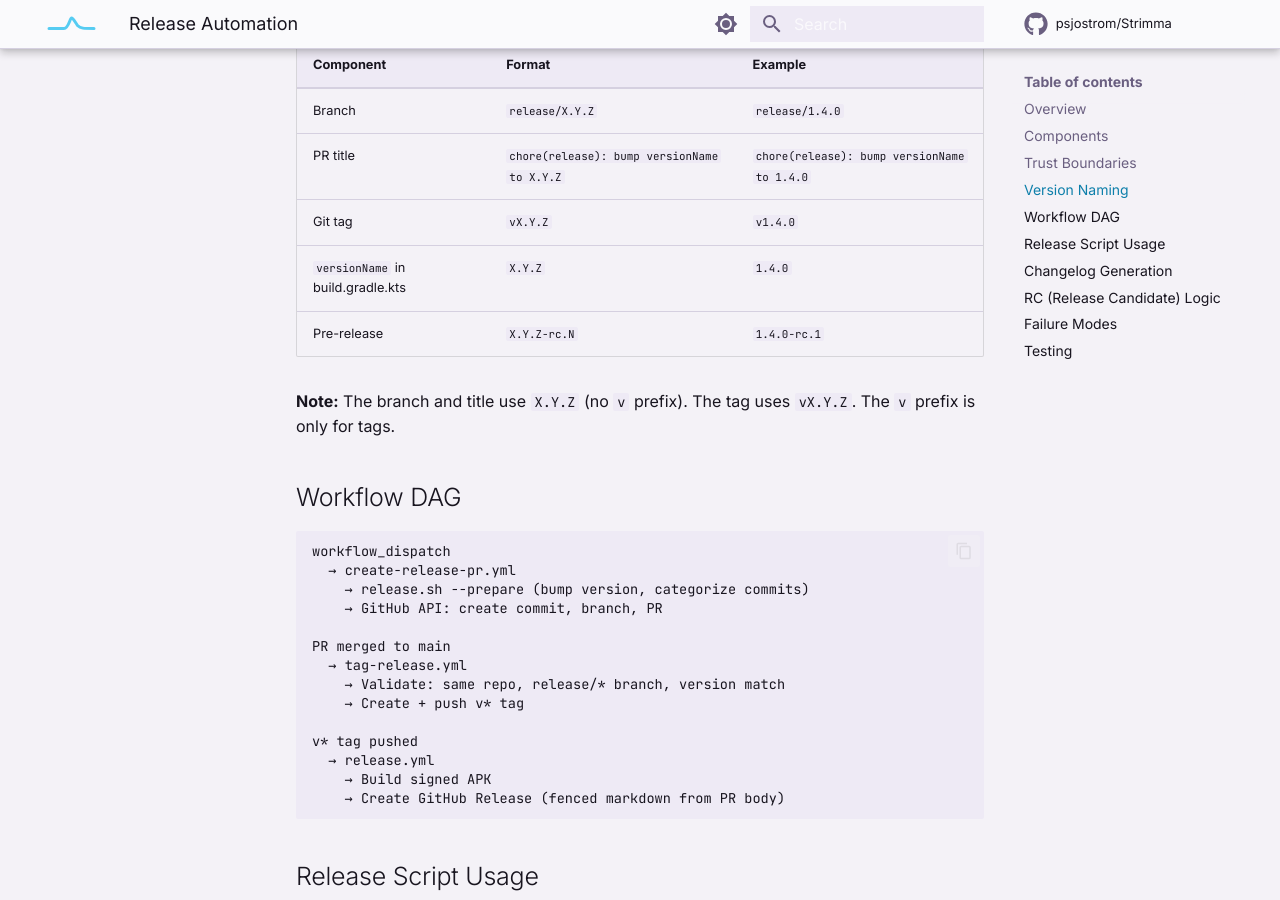
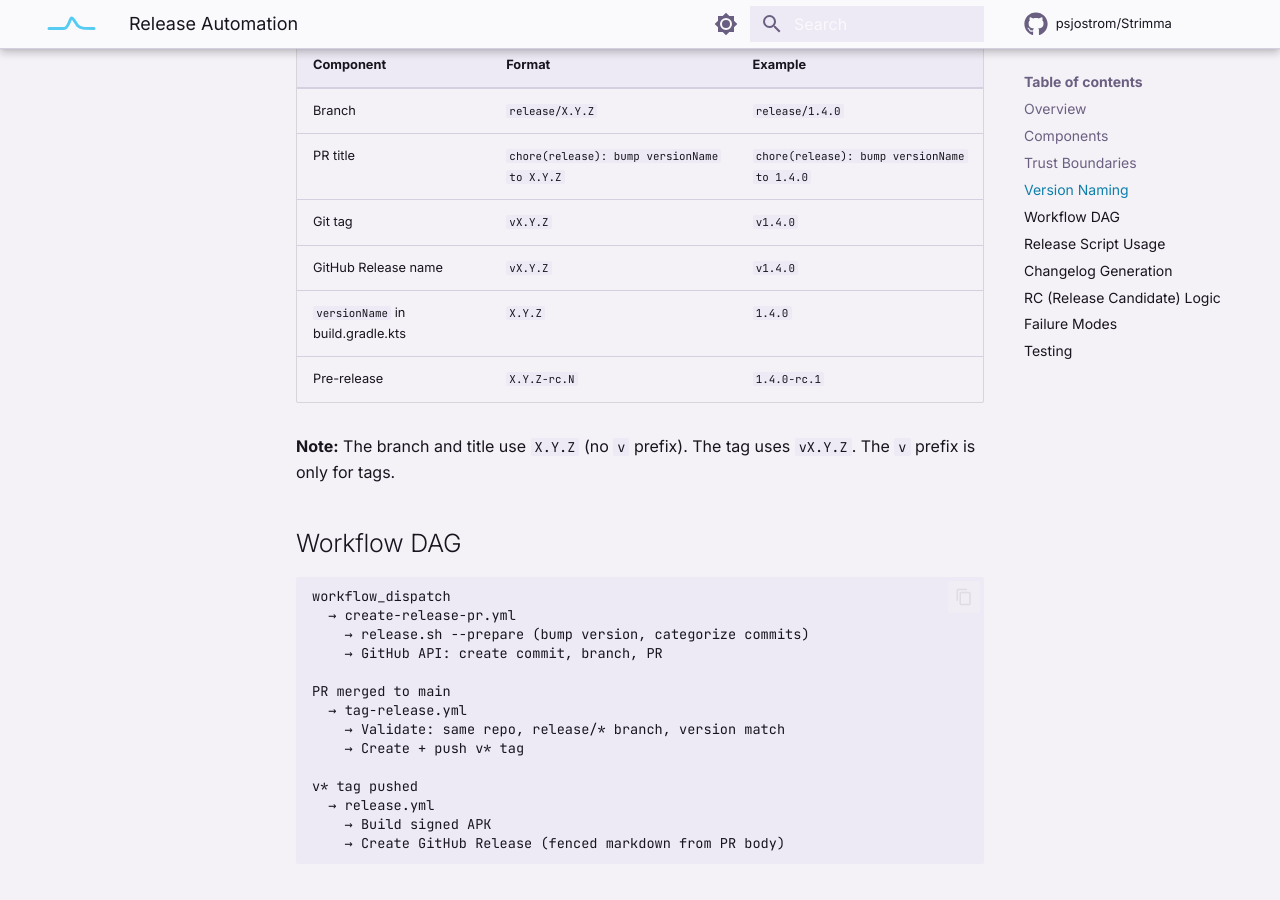
Before and after one commit to psjostrom/strimma, an MkDocs documentation site: the page built from docs/internal/release-automation.md, in a window 1280 px wide and 900 px high, scrolled down 1292 px. Built offline with MkDocs 1.6.1 and Material for MkDocs 9.7.7, drawn with Linux system fonts in a browser that asks for light colours; comment, search, counter and statistics services are not loaded.

Commit message:
fix(ci): set GitHub Release title to the tag name
Without an explicit --title, the releases UI synthesizes "tag: PR title"
from the squash-merge release PR.

Co-authored-by: Cursor <cursoragent@cursor.com>

```diff
--- a/docs/internal/release-automation.md
+++ b/docs/internal/release-automation.md
@@ -39,6 +39,7 @@ The PR title must start with `chore(release):` and contain a valid semver versio
 | Branch | `release/X.Y.Z` | `release/1.4.0` |
 | PR title | `chore(release): bump versionName to X.Y.Z` | `chore(release): bump versionName to 1.4.0` |
 | Git tag | `vX.Y.Z` | `v1.4.0` |
+| GitHub Release name | `vX.Y.Z` | `v1.4.0` |
 | `versionName` in build.gradle.kts | `X.Y.Z` | `1.4.0` |
 | Pre-release | `X.Y.Z-rc.N` | `1.4.0-rc.1` |
 
```
Also changed, not shown: 1 other file.
